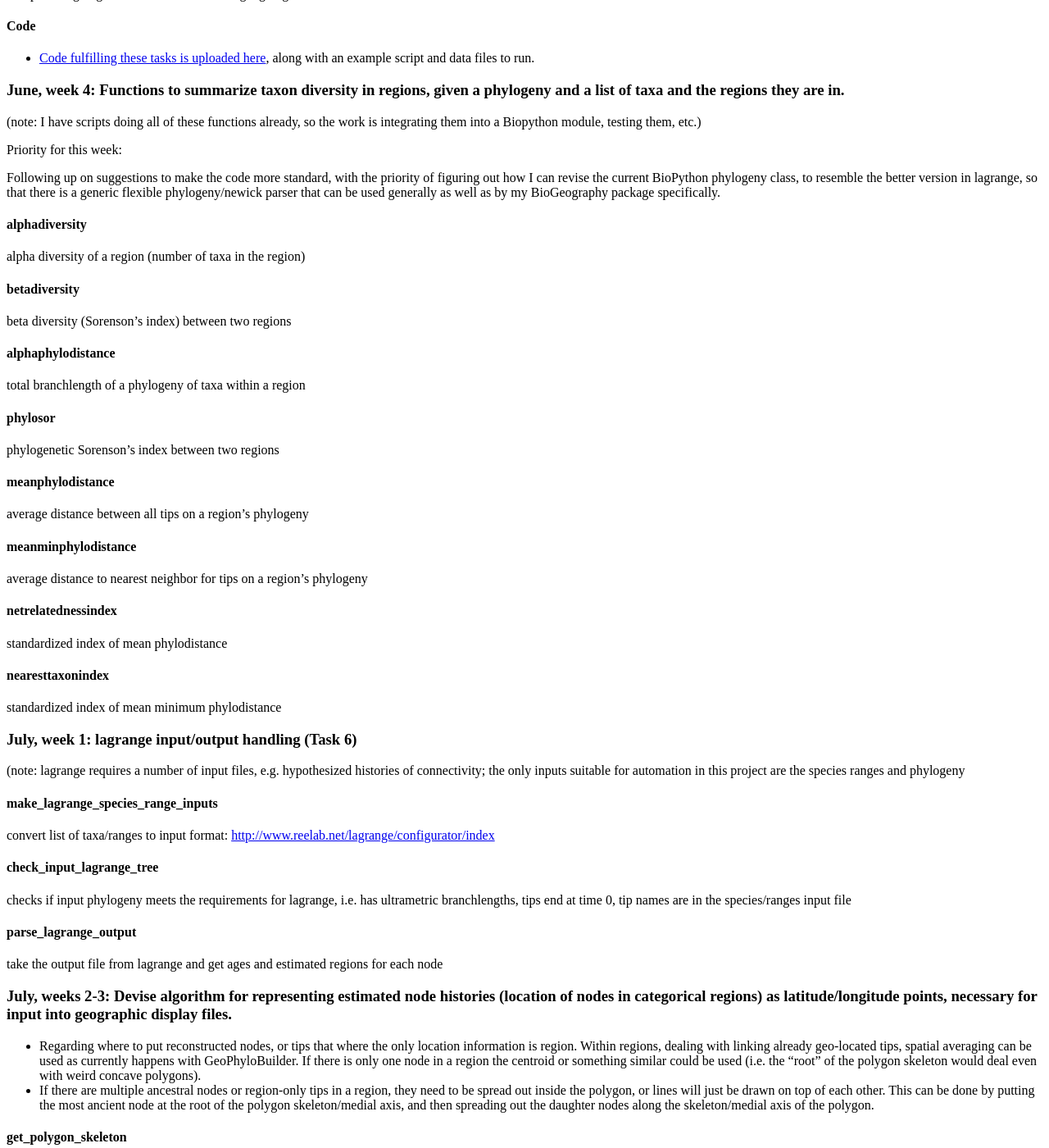
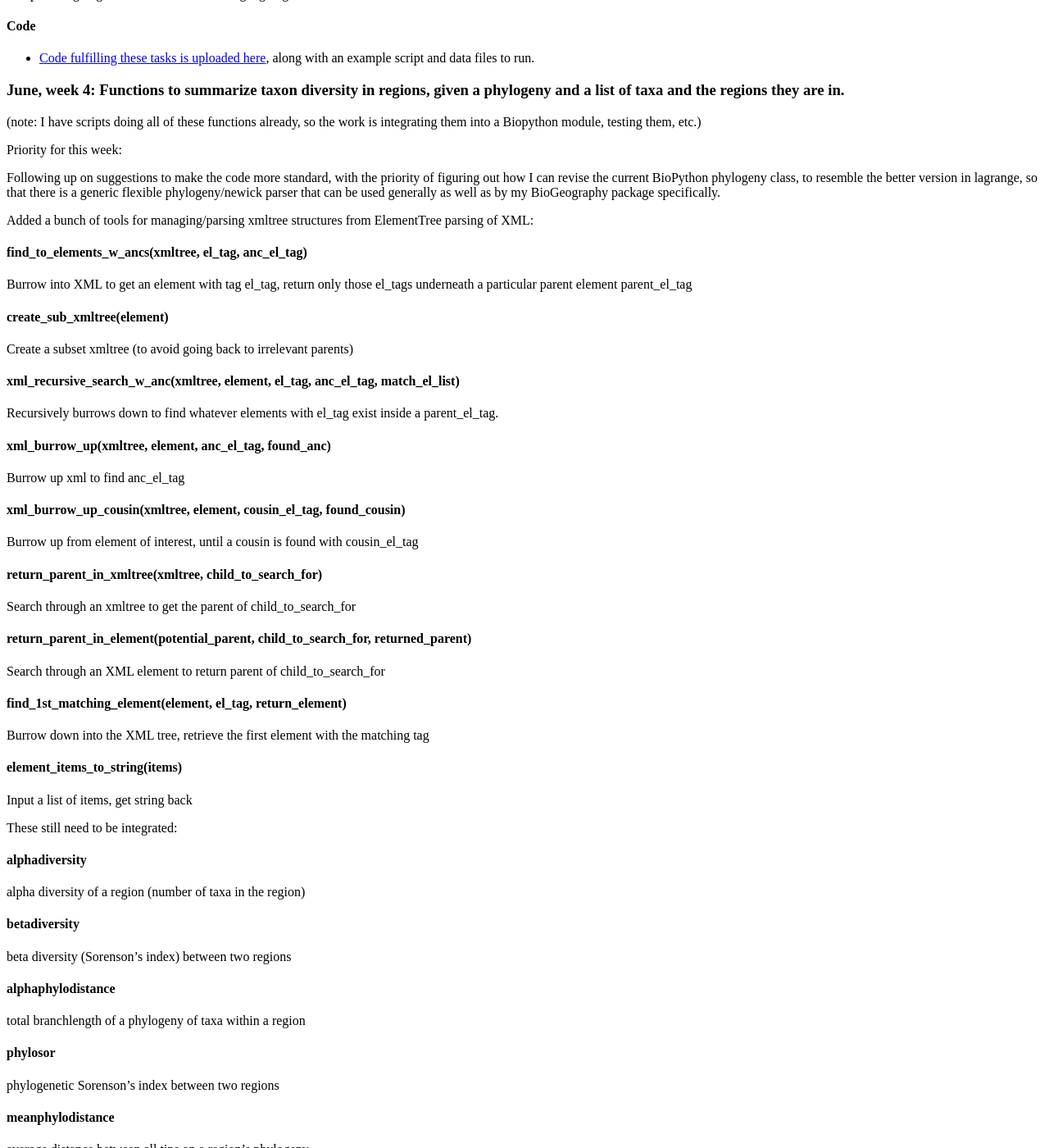
Before and after one commit to biopython/biopython.github.io, a Jekyll site: the page built from wiki/BioGeography.md, in a window 1280 px wide and 1400 px high, scrolled down 3787 px. Shown: the whole window at 82% size. Built offline with Jekyll 4.4.1, drawn with Linux system fonts in a browser that asks for light colours.

Commit message:
june wk4 update

```diff
--- a/wiki/BioGeography.md
+++ b/wiki/BioGeography.md
@@ -287,6 +287,51 @@ phylogeny class, to resemble the better version in lagrange, so that
 there is a generic flexible phylogeny/newick parser that can be used
 generally as well as by my BioGeography package specifically.
 
+Added a bunch of tools for managing/parsing xmltree structures from
+ElementTree parsing of XML:
+
+#### find\_to\_elements\_w\_ancs(xmltree, el\_tag, anc\_el\_tag)
+
+Burrow into XML to get an element with tag el\_tag, return only those
+el\_tags underneath a particular parent element parent\_el\_tag
+
+#### create\_sub\_xmltree(element)
+
+Create a subset xmltree (to avoid going back to irrelevant parents)
+
+#### xml\_recursive\_search\_w\_anc(xmltree, element, el\_tag, anc\_el\_tag, match\_el\_list)
+
+Recursively burrows down to find whatever elements with el\_tag exist
+inside a parent\_el\_tag.
+
+#### xml\_burrow\_up(xmltree, element, anc\_el\_tag, found\_anc)
+
+Burrow up xml to find anc\_el\_tag
+
+#### xml\_burrow\_up\_cousin(xmltree, element, cousin\_el\_tag, found\_cousin)
+
+Burrow up from element of interest, until a cousin is found with
+cousin\_el\_tag
+
+#### return\_parent\_in\_xmltree(xmltree, child\_to\_search\_for)
+
+Search through an xmltree to get the parent of child\_to\_search\_for
+
+#### return\_parent\_in\_element(potential\_parent, child\_to\_search\_for, returned\_parent)
+
+Search through an XML element to return parent of child\_to\_search\_for
+
+#### find\_1st\_matching\_element(element, el\_tag, return\_element)
+
+Burrow down into the XML tree, retrieve the first element with the
+matching tag
+
+#### element\_items\_to\_string(items)
+
+Input a list of items, get string back
+
+These still need to be integrated:
+
 #### alphadiversity
 
 alpha diversity of a region (number of taxa in the region)
```
Also changed, not shown: 1 other file.
